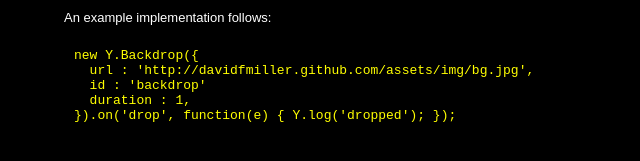
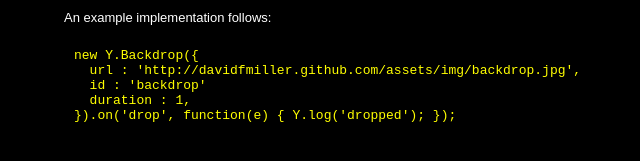
Before and after one commit to davidfmiller/rmr-backdrop, a plain HTML site: page index.html in a window 1280 px wide. Shown: the part 395-556 px from the top of the page, 301-941 px from the left. Drawn offline with Linux system fonts and the light colour scheme; a script that the page names is missing.

Commit message:
Updated bg image

```diff
--- a/index.html
+++ b/index.html
@@ -103,7 +103,7 @@ pre {
 
   <pre>
 new Y.Backdrop({
-  url : 'http://davidfmiller.github.com/assets/img/bg.jpg',
+  url : 'http://davidfmiller.github.com/assets/img/backdrop.jpg',
   id : 'backdrop'
   duration : 1,
 }).on('drop', function(e) { Y.log('dropped'); });</pre>
```
